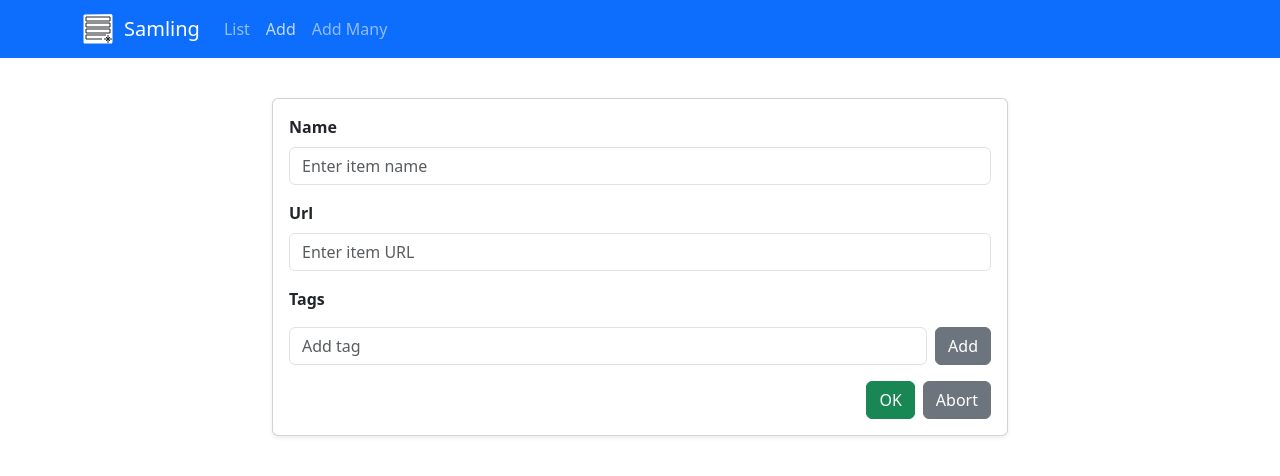
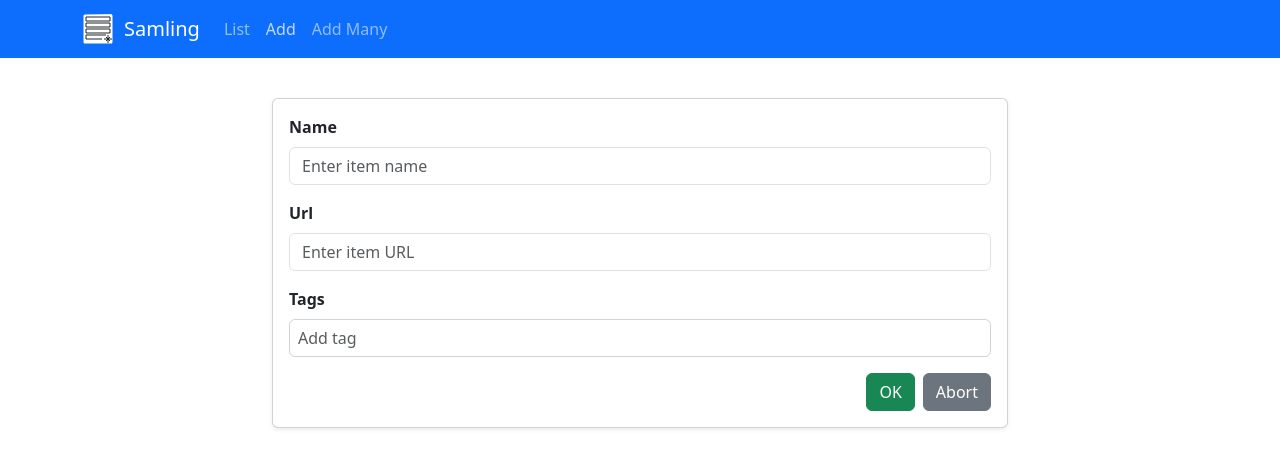
Before and after one commit to madeso/samling, a React (Vite) app: page / in a window 1280 px wide. Both pictures are taken after a click on the button "Add". Shown: the top 476 px of the page. Built offline with nearby package versions, Linux system fonts and the light colour scheme.

Commit message:
Improve tag edit

```diff
--- a/src/App.tsx
+++ b/src/App.tsx
@@ -109,40 +109,38 @@ const CardDialog = (props: React.PropsWithChildren) =>
 
 const TagEdit = (props: { tags: string[], addTag: (tag: string) => void, removeTag: (tag: string) => void }) => {
   const [tagInput, setTagInput] = useState("");
-  const addTag = () => {
+  const onKeyDown = (ev: React.KeyboardEvent<HTMLInputElement>) => {
+    if (ev.key === 'Enter' || ev.key === ',' || ev.key === ' ') {
+      ev.preventDefault();
+      (() => {
         const newTag = tagInput.trim();
-    if (newTag) {
+        if (newTag && !props.tags.includes(newTag)) {
           props.addTag(newTag);
           setTagInput("");
         }
+      })();
+    }
   };
-  return <><div className="mb-2">
-    {props.tags.map((tag, idx) => (
-      <span key={idx} className="badge bg-primary me-2">
+  return (
+    <div className="d-flex flex-wrap align-items-center gap-2" style={{ minHeight: '38px', border: '1px solid #ced4da', borderRadius: '0.375rem', padding: '0.25rem 0.5rem', background: '#fff' }}>
+      {props.tags.map((tag) => (
+        <span key={tag} className="badge bg-primary d-flex align-items-center" style={{ fontSize: '1em', paddingRight: '0.5em' }}>
           {tag}
-        <Button variant="light" size="sm" className="ms-2 py-0 px-1" style={{ lineHeight: 1 }} onClick={() => ((tag: string) => {
-          props.removeTag(tag);
-        })(tag)}>
-          &times;
-        </Button>
+          <button type="button" className="btn-close btn-close-white ms-2" style={{ fontSize: '0.7em' }} aria-label="Remove" onClick={() => props.removeTag(tag)}></button>
         </span>
       ))}
-  </div>
-    <div className="d-flex">
-      <Form.Control
+      <input
         type="text"
+        className="form-control border-0 shadow-none p-0 m-0"
+        style={{ width: 'auto', minWidth: '80px', flex: '1 0 120px' }}
         value={tagInput}
         onChange={ev => setTagInput(ev.target.value)}
+        onKeyDown={onKeyDown}
         placeholder="Add tag"
-        onKeyDown={ev => {
-          if (ev.key === 'Enter') {
-            ev.preventDefault();
-            addTag();
-          }
-        }}
+        autoComplete="off"
       />
-      <Button variant="secondary" className="ms-2" onClick={addTag}>Add</Button>
-    </div></>;
+    </div>
+  );
 }
 
 const AddEdit = (props: { index: number | null, store: Store, setStore: (store: Store) => void, onClose: () => void }) => {
```
Lines whose indentation alone changed are shown as unchanged.
